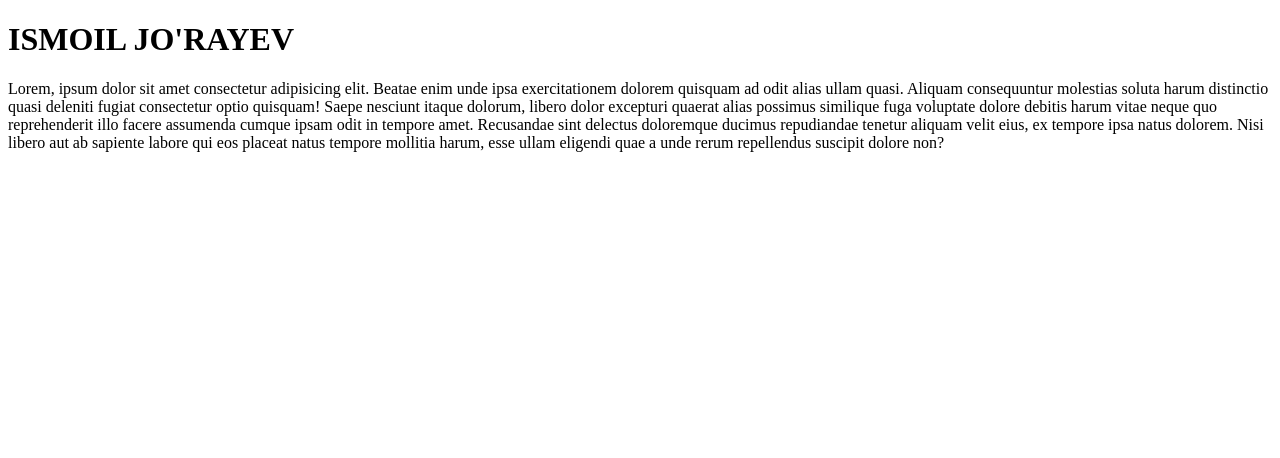
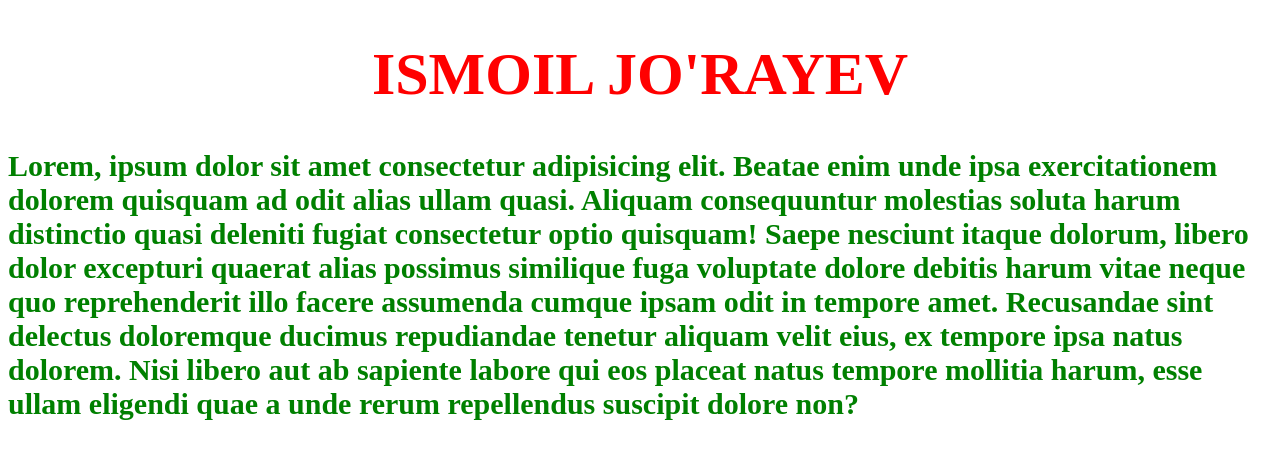
Before and after one commit to Ismoil2009/lesson-11, a plain HTML site: page index.html in a window 1280 px wide. Drawn offline with Linux system fonts and the light colour scheme.

Commit message:
style berdik

```diff
--- a/css/style.css
+++ b/css/style.css
@@ -0,0 +1,13 @@
+@import "common.css";
+
+h1 {
+    color: red;
+    font-size: 60px;
+    text-align: center;
+}
+
+p {
+    font-size: 30px;
+    color: green;
+    font-weight: 900;
+}
--- a/index.html
+++ b/index.html
@@ -5,6 +5,7 @@
     <meta http-equiv="X-UA-Compatible" content="IE=edge" />
     <meta name="viewport" content="width=device-width, initial-scale=1.0" />
     <title>LESSON 11</title>
+    <link rel="stylesheet" href="css/style.css">
   </head>
   <body>
     <h1>ISMOIL JO'RAYEV</h1>
```
